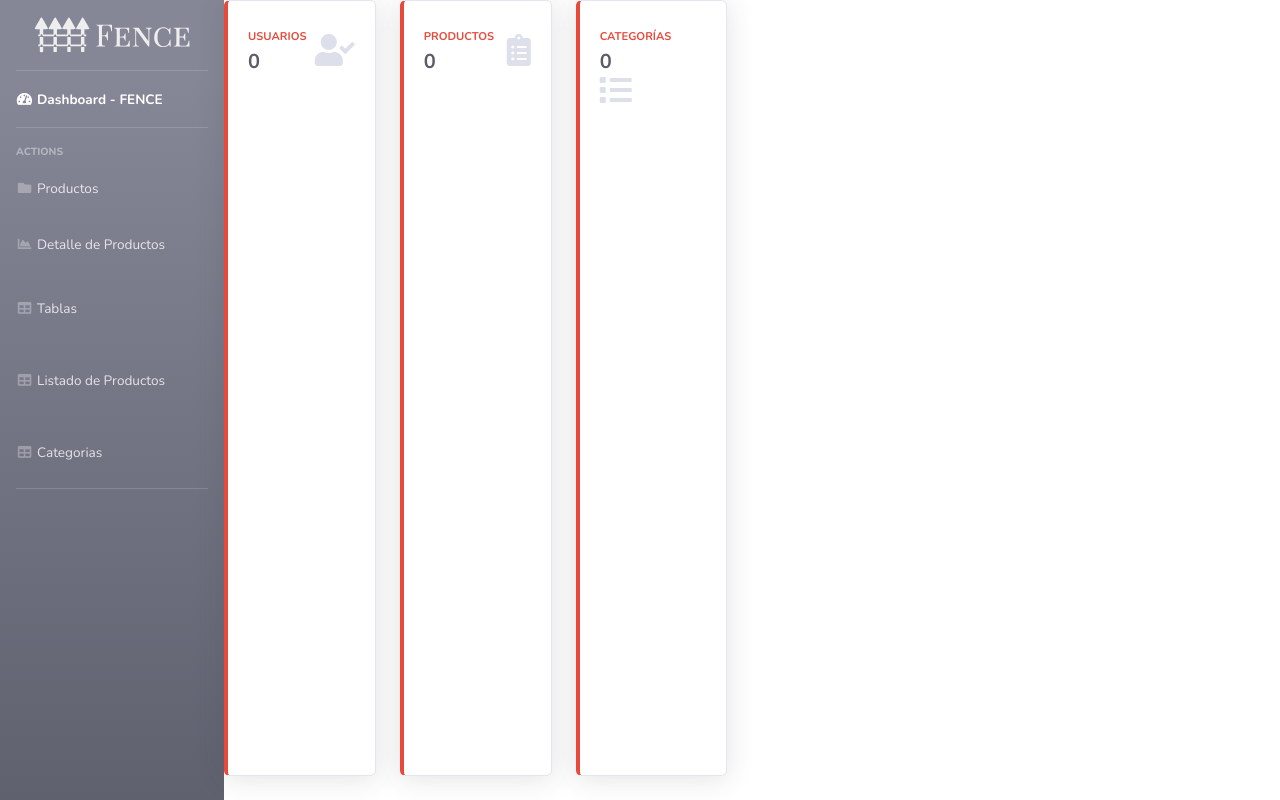
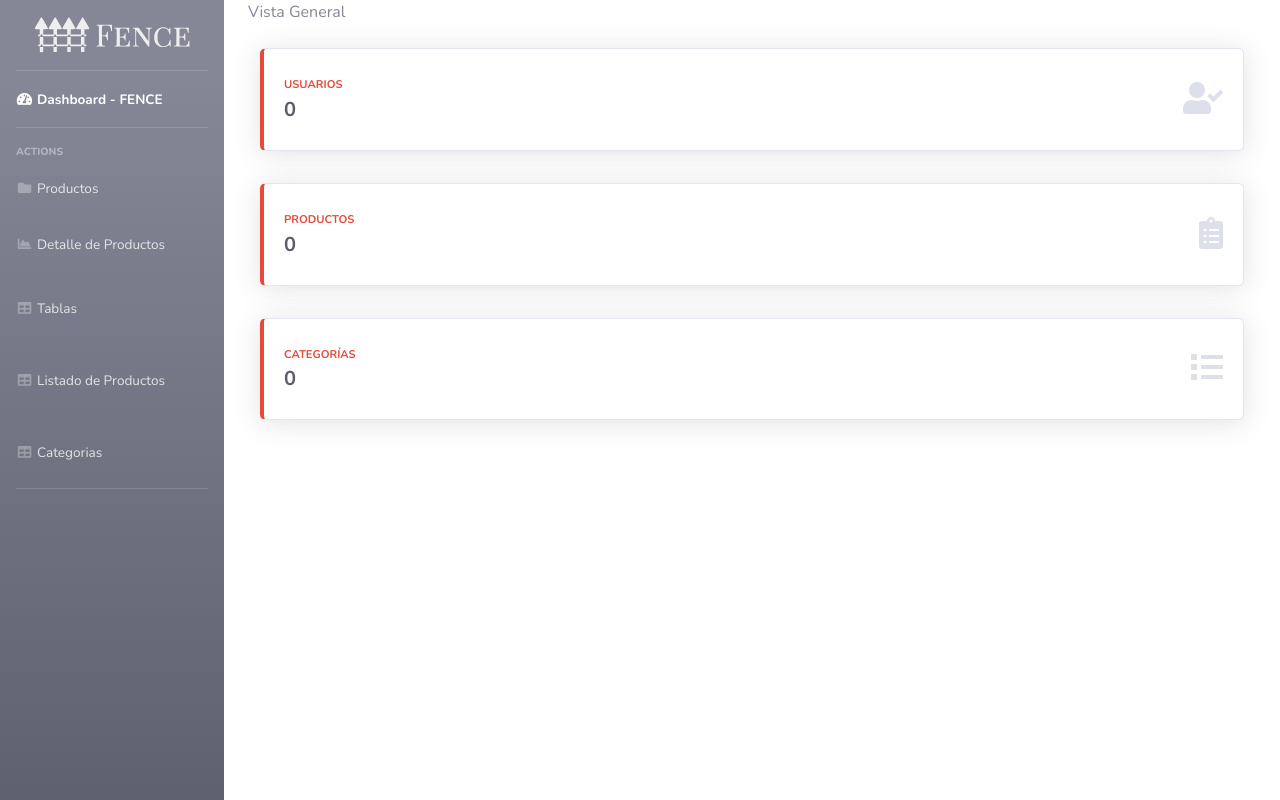
Before and after one commit to DanielaFrisicaro/Sprint-8-React, a React (Create React App) app: page /TablasDB in a window 1280 px wide. Built offline with nearby package versions, Linux system fonts and the light colour scheme; no server answers.

Commit message:
Cambios de estilos en los componentes SmallCard y Categories

```diff
--- a/src/components/Categories.js
+++ b/src/components/Categories.js
@@ -42,16 +42,17 @@ const Categories = () => {
     <>
       <div>
         <div className="container-fluid">
+          <div className="row">
             <p>Categorias de Vallas</p>
-        </div>
-        <div className="row">
             {categories.map((el, index) => (
+              <div key={`${index}`} className="col-lg-12">
                 <SmallCard
-              key={`${index}`}
                   title={`${el.nombre}`}
                   cuantity={`${cuantities[index]}`}
                 />
+              </div>
             ))}
+          </div>
         </div>
       </div>
     </>
--- a/src/components/ContentRowProducts.js
+++ b/src/components/ContentRowProducts.js
@@ -48,20 +48,26 @@ function ContentRowProducts() {
   }, []);
 
   return (
+    <div className="container-fluid">
+      <p className="col-mt-5 col-pd-4">Vista General</p>
       <div className="row">
+        <div className="col-12">
           <SmallCard
             color="danger"
             icon="fa-user-check"
             title="Usuarios"
             cuantity={`${users.length}`}
           />
-
+        </div>
+        <div className="col-12">
           <SmallCard
             color="danger"
             icon="fa-clipboard-list"
             title="Productos"
             cuantity={`${products.length}`}
           />
+        </div>
+        <div className="col-12">
           <SmallCard
             color="danger"
             icon="far fa-list"
@@ -69,6 +75,8 @@ function ContentRowProducts() {
             cuantity={`${categories.length}`}
           />
         </div>
+      </div>
+    </div>
   );
 }
 
--- a/src/components/SearchProducts.js
+++ b/src/components/SearchProducts.js
@@ -57,7 +57,7 @@ function SearchProducts() {
           </div>
           {products.length === 0 && (
             <div className="alert alert-warning text-center">
-              No se encontraron productos
+              Cargando productos...
             </div>
           )}
         </>
--- a/src/components/SmallCard.js
+++ b/src/components/SmallCard.js
@@ -1,15 +1,21 @@
-import React from 'react';
-import PropTypes from 'prop-types';
+import React from "react";
+import PropTypes from "prop-types";
 
-function SmallCard(props){
-    return(
-        <div className="col-md-4 mb-4">
+function SmallCard(props) {
+  return (
+    <div className="col-md-12 mb-4 mt-2">
       <div className={`card border-left-${props.color} shadow h-100 py-2`}>
         <div className="card-body">
           <div className="row no-gutters align-items-center">
             <div className="col mr-2">
-                            <div className={`text-xs font-weight-bold text-${props.color} text-uppercase mb-1`}> {props.title}</div>
-                            <div className="h5 mb-0 font-weight-bold text-gray-800">{props.cuantity}</div>
+              <div
+                className={`text-xs font-weight-bold text-${props.color} text-uppercase mb-1`}>
+                {" "}
+                {props.title}
+              </div>
+              <div className="h5 mb-0 font-weight-bold text-gray-800">
+                {props.cuantity}
+              </div>
             </div>
             <div className="col-auto">
               <i className={`fas ${props.icon} fa-2x text-gray-300`}></i>
@@ -18,18 +24,17 @@ function SmallCard(props){
         </div>
       </div>
     </div>
-
-    )
+  );
 }
 
 /* DEFINICIÓN DE PROPIEDADES POR DEFAULT */
 
 SmallCard.defaultProps = {
-    title: 'No Title',
-    color: 'success',
-    cuantity: 'No cuatity',
-    icon: 'fa-clipboard-list'
-}
+  title: "No Title",
+  color: "success",
+  cuantity: "No cuatity",
+  icon: "fa-clipboard-list",
+};
 
 /* PROPTYPES */
 
@@ -37,14 +42,10 @@ SmallCard.propTypes = {
   atritutes: PropTypes.shape({
     title: PropTypes.string.isRequired,
     color: PropTypes.string.isRequired,
-        cuantity: PropTypes.oneOfType([
-            PropTypes.string,
-            PropTypes.number
-        ]).isRequired,
-        icon: PropTypes.string.isRequired
-    })
-}
-
-
+    cuantity: PropTypes.oneOfType([PropTypes.string, PropTypes.number])
+      .isRequired,
+    icon: PropTypes.string.isRequired,
+  }),
+};
 
 export default SmallCard;
```
Lines whose indentation alone changed are shown as unchanged.
